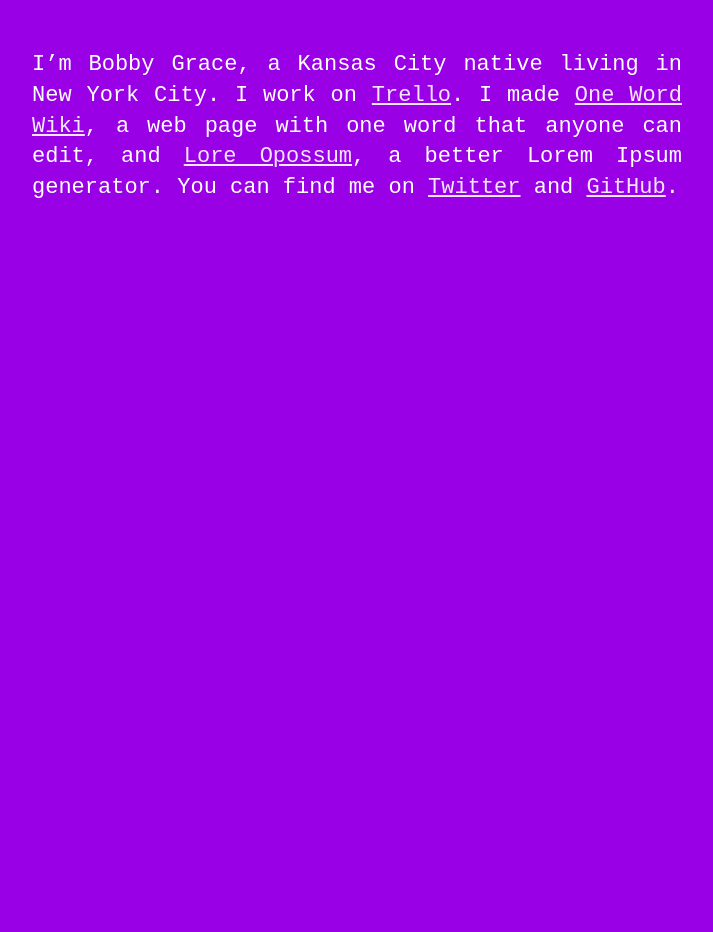
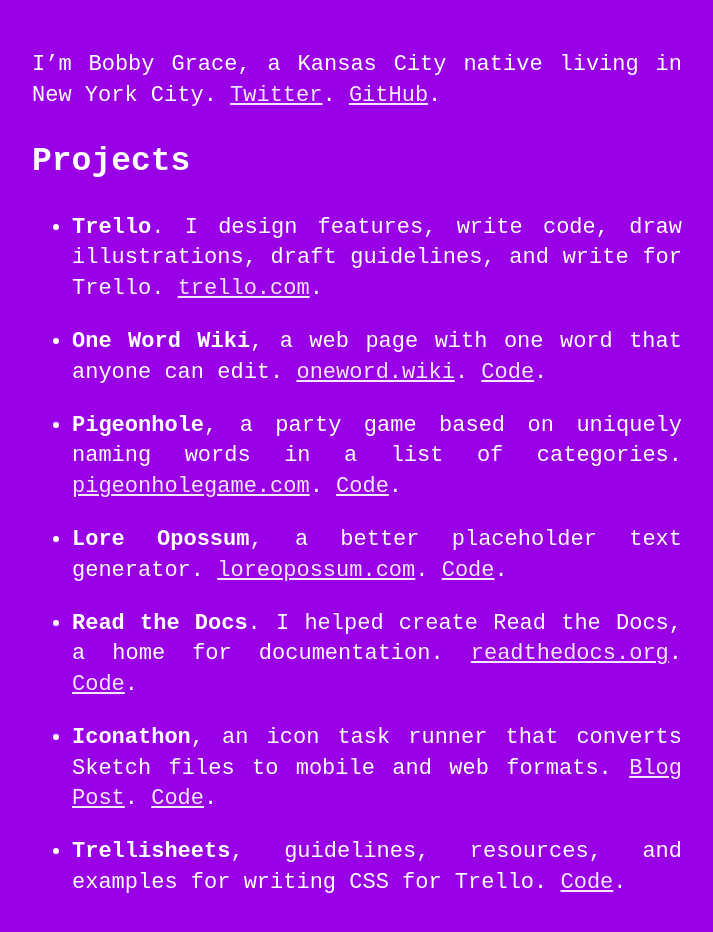
Before and after one commit to bobbygrace/bobbygracedotinfo-emojiface, a website: page src/html/index.html in a window 1280 px wide. Shown: the part 300-1232 px from the top of the page, without its empty margins (283-996 px from the left). Before the commit the page ends 800 px from the top, so only its background shows below. Drawn offline with Linux system fonts and the light colour scheme; files that its build step writes are made by us from their sources.

Commit message:
update index

```diff
--- a/src/html/index.html
+++ b/src/html/index.html
@@ -19,7 +19,19 @@
     </div>
 
     <div class="copy">
-<p>I’m Bobby Grace, a Kansas City native living in New York City. I work on <a href="https://trello.com">Trello</a>. I made <a href="http://oneword.wiki/">One Word Wiki</a>, a web page with one word that anyone can edit, and <a href="http://loreopossum.com/">Lore Opossum</a>, a better Lorem Ipsum generator. You can find me on <a href="https://twitter.com/bobbygrace">Twitter</a> and <a href="https://github.com/bobbygrace">GitHub</a>.</p>
+<p>I’m Bobby Grace, a Kansas City native living in New York City. <a href="https://twitter.com/bobbygrace">Twitter</a>. <a href="https://github.com/bobbygrace">GitHub</a>.</p>
+
+<h2>Projects</h2>
+
+<ul>
+<li><p><strong>Trello</strong>. I design features, write code, draw illustrations, draft guidelines, and write for Trello. <a href="https://trello.com">trello.com</a>.</p></li>
+<li><p><strong>One Word Wiki</strong>, a web page with one word that anyone can edit. <a href="http://oneword.wiki">oneword.wiki</a>. <a href="https://github.com/bobbygrace/one-word-wiki">Code</a>.</p></li>
+<li><p><strong>Pigeonhole</strong>, a party game based on uniquely naming words in a list of categories. <a href="http://pigeonholegame.com">pigeonholegame.com</a>. <a href="https://github.com/bobbygrace/pigeonhole">Code</a>.</p></li>
+<li><p><strong>Lore Opossum</strong>, a better placeholder text generator. <a href="http://loreopossum.com">loreopossum.com</a>. <a href="https://github.com/bobbygrace/lore-opossum">Code</a>.</p></li>
+<li><p><strong>Read the Docs</strong>. I helped create Read the Docs, a home for documentation. <a href="https://readthedocs.org">readthedocs.org</a>. <a href="https://github.com/rtfd/readthedocs.org">Code</a>.</p></li>
+<li><p><strong>Iconathon</strong>, an icon task runner that converts Sketch files to mobile and web formats. <a href="http://blog.trello.com/how-we-fixed-our-icon-problem/">Blog Post</a>. <a href="https://github.com/trello/iconathon">Code</a>.</p></li>
+<li><p><strong>Trellisheets</strong>, guidelines, resources, and examples for writing CSS for Trello. <a href="https://github.com/trello/trellisheets">Code</a>.</p></li>
+</ul>
     </div>
 
     <script src="js/all.min.js"></script>
```
Also changed, not shown: public/index.html (+1 -1 lines).
